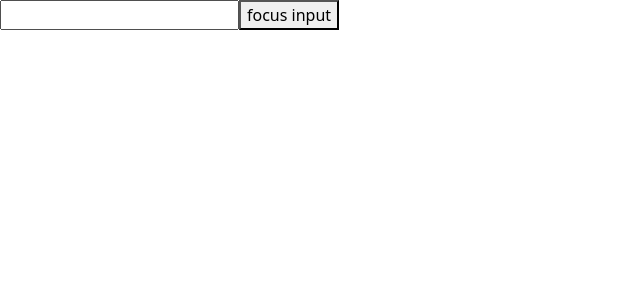
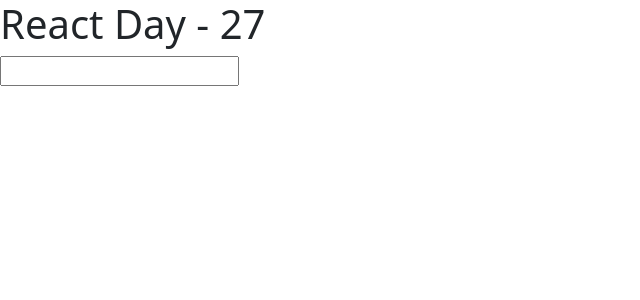
Before and after one commit to DarvinDheena/ReactSession-ReactClass, a React (Vite) app: page / in a window 1280 px wide. Shown: the top 300 px of the page, without its empty margins (0-640 px from the left). Built offline with nearby package versions, Linux system fonts and the light colour scheme.

Commit message:
day-7 session task Complete

```diff
--- a/src/App.jsx
+++ b/src/App.jsx
@@ -1,25 +1,18 @@
-import React from 'react'
-import { useRef } from 'react'
+import React, { createContext, useState } from 'react'
+import Profile from './Profile'
 
-
+const ProfileContext =  createContext('');
 
 function App() {
-
-  const inputRef = useRef(null);
-
-  const handleClick = () =>{
-    inputRef.current.focus();
-  }
-
+  const [profileName,setProfileName] = useState ('');
   return (
     <div>
-      <input
-      type='text'
-      ref={inputRef}
-      />
-      <button onClick={handleClick}>focus input</button>
+      <h1>React Day - 27</h1>
+      <ProfileContext.Provider value={{profileName, setProfileName}}>
+          <Profile />
+      </ProfileContext.Provider>
     </div>
   )
 }
 
-export default App
+export  {App as default, ProfileContext};
--- /dev/null
+++ b/src/Profile.jsx
@@ -0,0 +1,26 @@
+import React, { useContext } from 'react'
+import {ProfileContext} from './App'
+
+function Profile() {
+
+    const {profileName,setProfileName} = useContext(ProfileContext);
+
+    const handleprofileChange=(event)=>{
+        console.log(event.target.value)
+        setProfileName(event.target.value);
+    }
+     return (
+    <div>
+        {/* <h1>{ ProfileName }</h1> */}
+        <input
+            value={profileName}
+            onChange={handleprofileChange}
+        />
+        <h1>
+            {profileName}
+        </h1>
+    </div>
+  )
+}
+
+export default Profile
```
